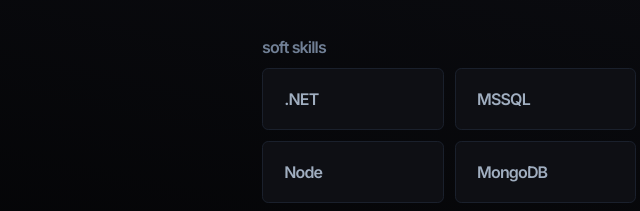
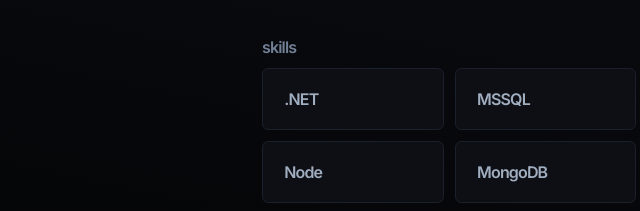
Before and after one commit to AugustoHTPereira/augustohtpereira.github.io, a plain HTML site: page index.html in a window 1280 px wide. Shown: the part 894-1105 px from the top of the page, 158-798 px from the left. Drawn offline with Linux system fonts and the light colour scheme.

Commit message:
Update index.html

```diff
--- a/index.html
+++ b/index.html
@@ -158,7 +158,7 @@
 
                         <li>
                             <div class="stack-title">
-                                soft skills
+                                skills
                             </div>
 
                             <div class="grid-4 techs">
```
